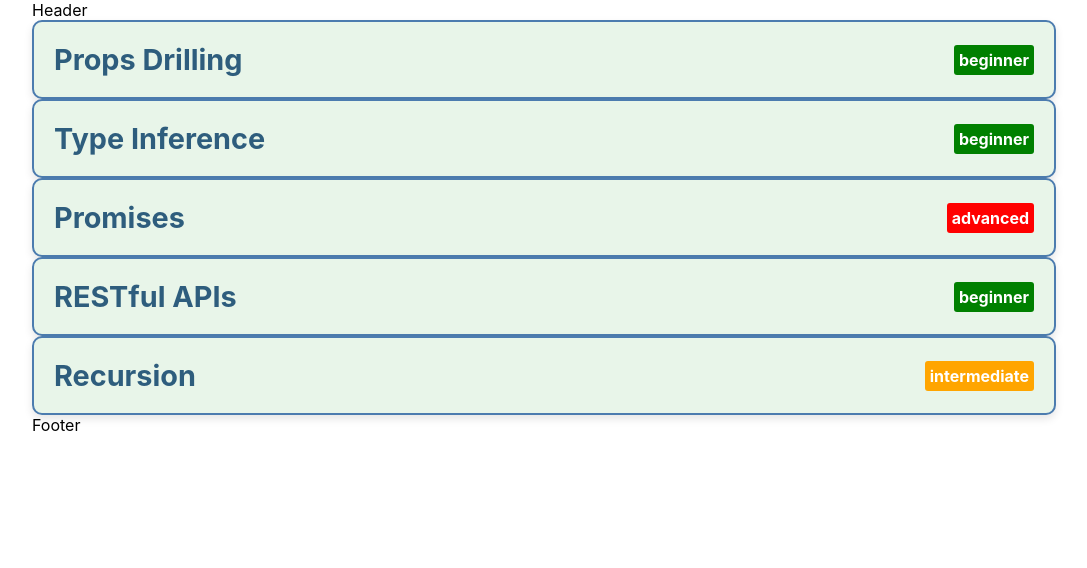
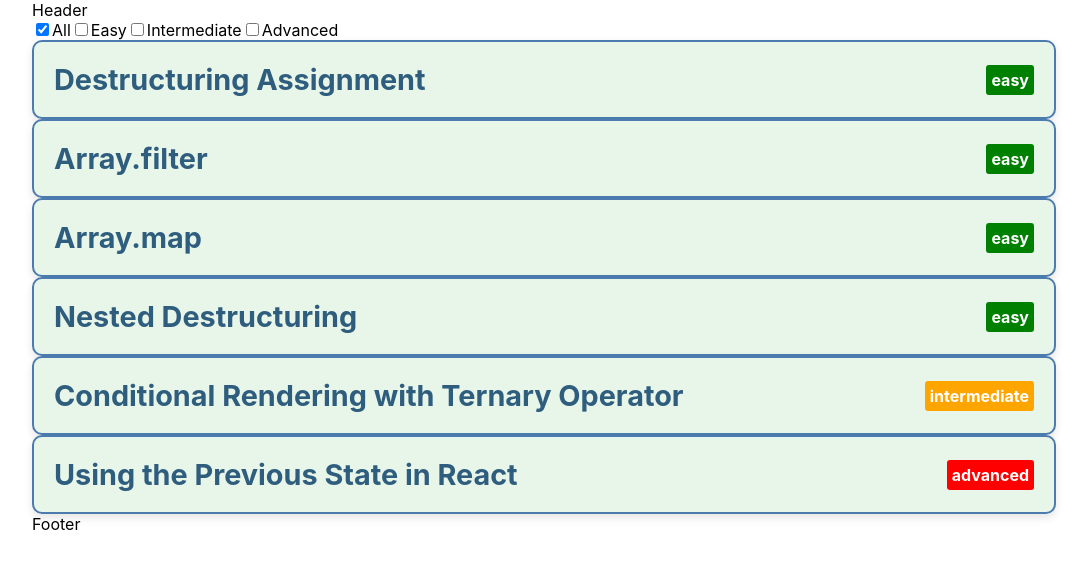
Before and after one commit to NawarTurk/codelingo, a React (Create React App) app: page / in a window 1280 px wide. Shown: the top 568 px of the page, without its empty margins (96-1183 px from the left). Built offline with nearby package versions, Linux system fonts and the light colour scheme.

Commit message:
feat: add difficuly filter to ConceptGrid and update concepts.json

```diff
--- a/public/concepts.json
+++ b/public/concepts.json
@@ -1,42 +1,50 @@
 [
   {
     "id": 1,
-      "title": "Props Drilling",
-      "description": "Props drilling refers to the process of passing data from one component to another through multiple layers of components in a React application.",
-      "example": "<pre><code>function App() {\n  const user = { name: 'Alice' };\n  return &lt;Parent user={user} /&gt;;\n}\nfunction Parent({ user }) {\n  return &lt;Child user={user} /&gt;;\n}\nfunction Child({ user }) {\n  return &lt;div&gt;{user.name}&lt;/div&gt;;\n}\n// The user object is passed down from App to Child through Parent.</code></pre>",
-      "difficulty": "beginner",
-      "quiz": "What is props drilling and how can it be avoided?"
+    "title": "Destructuring Assignment",
+    "description": "Destructuring assignment is a syntax in JavaScript that allows you to unpack values from arrays or properties from objects into distinct variables. It makes the code more concise and readable by allowing the extraction of multiple properties in one statement.",
+    "example": "<pre><code>// Destructuring arrays\nconst [a, b] = [1, 2];\nconsole.log(a); // Outputs: 1\nconsole.log(b); // Outputs: 2\n\n// Destructuring objects\nconst user = { name: 'Alice', age: 25 };\nconst { name, age } = user;\nconsole.log(name); // Outputs: Alice\nconsole.log(age); // Outputs: 25\n\n// This allows for concise and readable code by extracting multiple properties in one statement.</code></pre>",
+    "difficulty": "easy",
+    "quiz": "What is destructuring assignment in JavaScript?"
   },
   {
     "id": 2,
-      "title": "Type Inference",
-      "description": "Type inference refers to the ability of the TypeScript compiler to automatically determine the type of a variable based on its value without explicit type annotations.",
-      "example": "<pre><code>let x = 10; // x is inferred to be a number\nlet y = 'hello'; // y is inferred to be a string\nfunction add(a: number, b: number): number {\n  return a + b;\n}\nconst result = add(2, 3); // result is inferred to be a number\n// TypeScript infers types from the values assigned and function return types.</code></pre>",
-      "difficulty": "beginner",
-      "quiz": "What are the benefits of type inference in TypeScript?"
+    "title": "Array.filter",
+    "description": "The `.filter` method creates a new array containing only the elements that pass a specified test implemented by a provided function. It iterates through each element in the array and includes it in the new array only if the function returns `true` for that element.",
+    "example": "<pre><code>const numbers = [1, 2, 3, 4];\nconst evenNumbers = numbers.filter(n => n % 2 === 0);\nconsole.log(evenNumbers); // Outputs: [2, 4]\n// The .filter method applies the provided function to each element of the array and returns a new array with elements that pass the test.</code></pre>",
+    "difficulty": "easy",
+    "quiz": "What does the .filter method do in JavaScript, and provide an example?"
   },
   {
     "id": 3,
-      "title": "Promises",
-      "description": "Promises in JavaScript are used to handle asynchronous operations, providing a way to attach callbacks for success (resolved) and failure (rejected) cases.",
-      "example": "<pre><code>const fetchData = () => {\n  return new Promise((resolve, reject) => {\n    setTimeout(() => {\n      resolve('Data received');\n    }, 2000);\n  });\n};\nfetchData()\n  .then(data => console.log(data)) // Outputs: Data received after 2 seconds\n  .catch(error => console.error(error));\n// Promises provide a clean way to handle asynchronous operations.</code></pre>",
-      "difficulty": "advanced",
-      "quiz": "What are the three states of a promise in JavaScript?"
+    "title": "Array.map",
+    "description": "The `.map` method creates a new array populated with the results of calling a provided function on every element in the calling array. It applies the function to each element and returns a new array containing the transformed elements.",
+    "example": "<pre><code>const numbers = [1, 2, 3, 4];\nconst doubled = numbers.map(n => n * 2);\nconsole.log(doubled); // Outputs: [2, 4, 6, 8]\n// The .map method applies the provided function to each element of the array and returns a new array.</code></pre>",
+    "difficulty": "easy",
+    "quiz": "What does the .map method do in JavaScript, and provide an example?"
   },
   {
     "id": 4,
-      "title": "RESTful APIs",
-      "description": "RESTful APIs are web services that follow the principles of Representational State Transfer (REST), allowing different systems to communicate over HTTP.",
-      "example": "<pre><code>- GET /users: Retrieves a list of users.\n- POST /users: Creates a new user.\n- PUT /users/1: Updates the details of user with ID 1.\n- DELETE /users/1: Deletes the user with ID 1.\n// Each endpoint corresponds to a specific HTTP method and URL.</code></pre>",
-      "difficulty": "beginner",
-      "quiz": "What are the common HTTP methods used in RESTful APIs?"
+    "title": "Nested Destructuring",
+    "description": "Nested destructuring allows you to extract values from nested objects and arrays. This means you can unpack properties from objects within objects, or elements from arrays within arrays, making it easier to work with complex data structures.",
+    "example": "<pre><code>const handleCheckboxChange = ({ target: { value, checked } }) => {\n  // This is an example of Nested destructuring\n  // Destructuring the event object to get the target element\n  // Then destructuring the target element to get the 'value' and 'checked' properties\n  // This is equivalent to:\n  // const value = event.target.value;\n  // const checked = event.target.checked;\n};</code></pre>",
+    "difficulty": "easy",
+    "quiz": "What is nested destructuring in JavaScript, and provide an example?"
   },
   {
     "id": 5,
-      "title": "Recursion",
-      "description": "Recursion is a programming technique where a function calls itself to solve smaller instances of the same problem, often used for tasks that can be divided into similar subtasks.",
-      "example": "<pre><code>function factorial(n) {\n  if (n <= 1) return 1;\n  return n * factorial(n - 1);\n}\nconst result = factorial(5); // Outputs: 120\n// The factorial function calls itself with a decremented value until it reaches the base case.</code></pre>",
+    "title": "Conditional Rendering with Ternary Operator",
+    "description": "The ternary operator in JavaScript is a concise way to perform conditional rendering. It evaluates a condition and returns one value if the condition is true and another value if it is false.",
+    "example": "<pre><code>&lt;div className={isExpanded ? 'content-visible' : 'content-hidden'}&gt;&lt;/div&gt;\n// This renders the div with 'content-visible' class if isExpanded is true,\n// otherwise it renders with 'content-hidden' class.</code></pre>",
     "difficulty": "intermediate",
-      "quiz": "What is recursion and how is it different from iteration?"
+    "quiz": "How do you use the ternary operator for conditional rendering in React?"
+  },
+  {
+    "id": 6,
+    "title": "Using the Previous State in React",
+    "description": "In React, when updating state based on the previous state, it is common to use the functional form of the state setter function. This form provides the previous state as an argument, ensuring that the state updates correctly, even if there are multiple state updates in a short period of time.",
+    "example": "<pre><code>setDifficulties((prev) =>\n  checked\n    ? [...prev, value.toLowerCase()]\n    : prev.filter((difficulty) => difficulty !== value.toLowerCase())\n);\n// This uses the previous state 'prev' to add or remove difficulties based on the checkbox state.</code></pre>",
+    "difficulty": "advanced",
+    "quiz": "Why is it important to use the previous state when updating state in React?"
   }
 ]
--- a/public/index.html
+++ b/public/index.html
@@ -2,14 +2,12 @@
 <html lang="en">
   <head>
     <meta charset="utf-8" />
-    <link rel="icon" href="%PUBLIC_URL%/favicon.ico" />
     <meta name="viewport" content="width=device-width, initial-scale=1" />
     <meta name="theme-color" content="#000000" />
     <meta
       name="description"
       content="Web site created using create-react-app"
     />
-    <link rel="apple-touch-icon" href="%PUBLIC_URL%/logo192.png" />
     <!--
       manifest.json provides metadata used when your web app is installed on a
       user's mobile device or desktop. See https://developers.google.com/web/fundamentals/web-app-manifest/
--- a/src/components/ConceptGrid.jsx
+++ b/src/components/ConceptGrid.jsx
@@ -1,11 +1,72 @@
-import React from "react";
+import React, { useState } from "react";
 import Concept from "./Concept";
-import '../styles.css'
+import "../styles.css";
 
 export default function ConceptGrid({ concepts }) {
+  const [difficulties, setDifficulties] = useState(["all"]);
+
+  const handleCheckboxChange = ({ target: { value, checked } }) => {
+    // This is an example of Nested destructuring
+    //    Destructuring the event object to get the target element
+    //    Then destructuring the target element to get the 'value' and 'checked' properties
+    //    This is equivalent to:
+    //    const value = event.target.value;
+    //    const checked = event.target.checked;
+
+    setDifficulties((prev) =>
+      checked
+        ? [...prev, value.toLowerCase()]
+        : prev.filter((difficulty) => difficulty !== value.toLowerCase())
+    );
+  };
+
+  const filteredConcepts = concepts.filter(
+    (concept) =>
+      difficulties.includes(concept.difficulty.toLowerCase()) ||
+      difficulties.includes("all")
+  );
+
   return (
+    <>
+      <label>
+        <input
+          type="checkbox"
+          value="all"
+          checked={difficulties.includes("all")}
+          onChange={handleCheckboxChange}
+        />
+        All
+      </label>
+      <label>
+        <input
+          type="checkbox"
+          value="easy"
+          checked={difficulties.includes("easy")}
+          onChange={handleCheckboxChange}
+        />
+        Easy
+      </label>
+      <label>
+        <input
+          type="checkbox"
+          value="intermediate"
+          checked={difficulties.includes("intermediate")}
+          onChange={handleCheckboxChange}
+        />
+        Intermediate
+      </label>
+      <label>
+        <input
+          type="checkbox"
+          value="advanced"
+          checked={difficulties.includes("advanced")}
+          onChange={handleCheckboxChange}
+        />
+        Advanced
+      </label>
+
       <div className="concept-grid">
-      {concepts.map((concept) => (
+        {filteredConcepts.map((concept) => (
           <Concept
             key={concept.id}
             title={concept.title}
@@ -16,5 +77,6 @@ export default function ConceptGrid({ concepts }) {
           />
         ))}
       </div>
+    </>
   );
 }
--- a/src/styles.css
+++ b/src/styles.css
@@ -76,7 +76,7 @@
 }
 
 /* Difficulty levels */
-.difficulty.beginner {
+.difficulty.easy {
   color: white;
   background-color: green;
 }
```
Lines whose indentation alone changed are shown as unchanged.
